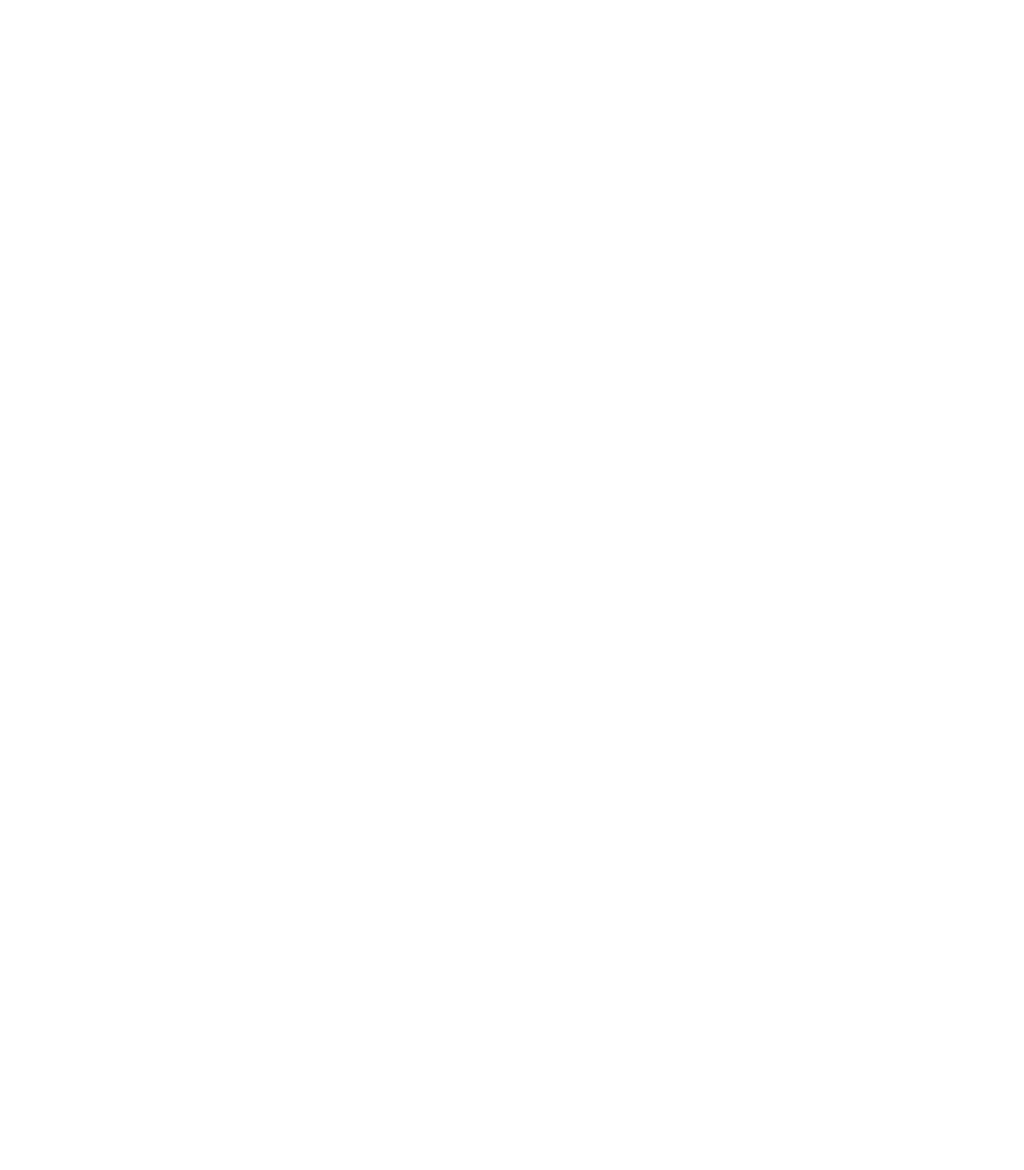
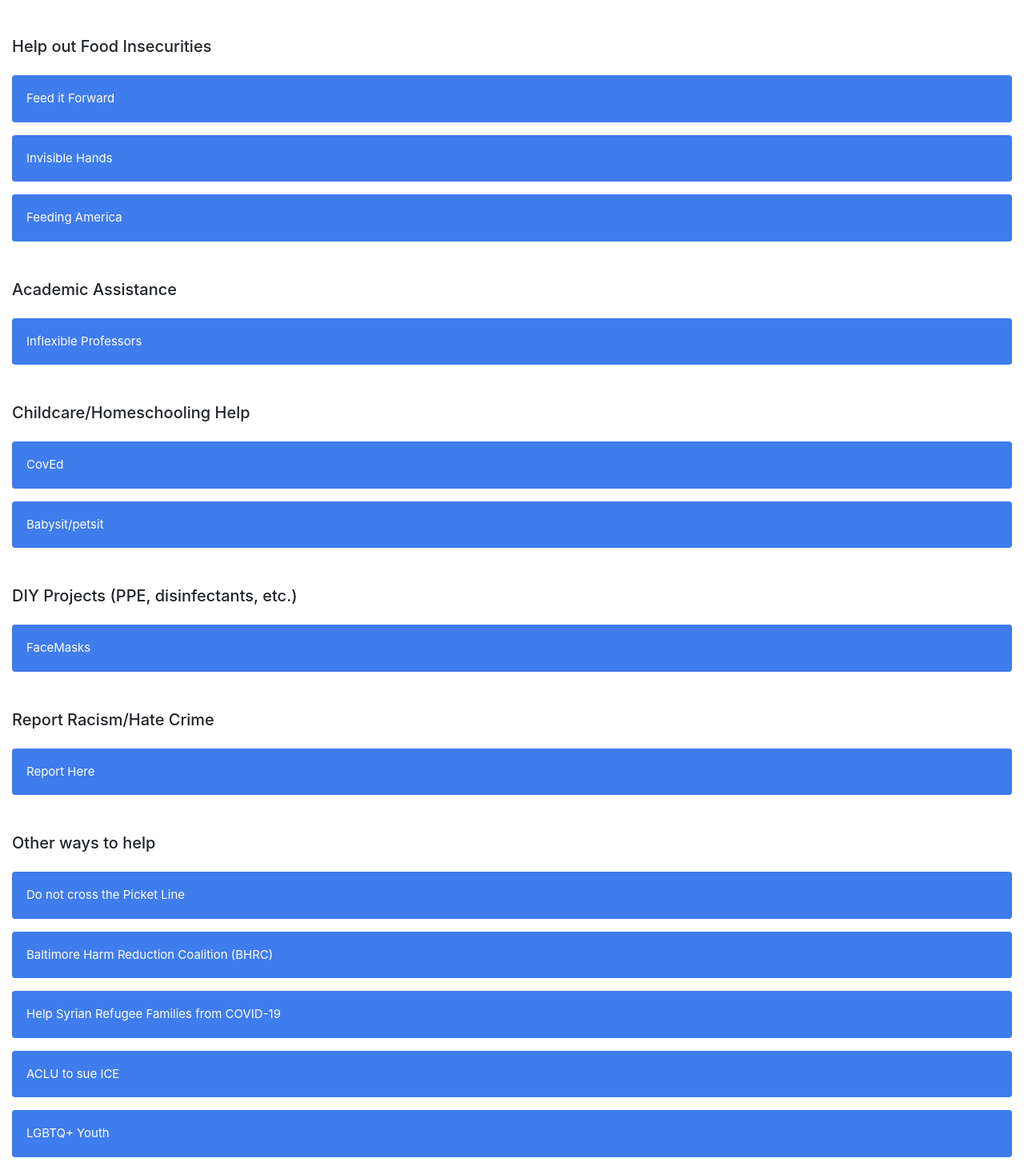
Before and after one commit to MattLiu-mygit/JHU-Help, a React (Create React App) app: page /covid-19/your-help in a window 1280 px wide. Shown: the part 938-2401 px from the top of the page at 80% size. Before the commit the page ends 896 px from the top, so only its background shows below. Built offline with nearby package versions, Linux system fonts and the light colour scheme.

Commit message:
Updated Contact Page, finished implementing YourHelp page

```diff
--- a/src/components/App.js
+++ b/src/components/App.js
@@ -1,6 +1,6 @@
 import React from 'react';
 import HomePage from './HomePage';
-import ContactPage from './covid-19/ContactPage';
+import ContactPage from './ContactPage';
 import Header from './common/Header';
 import { Route, Switch, Redirect } from 'react-router-dom';
 import NotFoundPAge from './NotFoundPage';
--- /dev/null
+++ b/src/components/ContactPage.js
@@ -0,0 +1,15 @@
+import React from 'react';
+
+class ContactPage extends React.Component {
+    render() {
+        return <>
+            <div className='jumbotron'>
+                <h2 >Contact us!</h2>
+            </div>
+            <p>Check out our Facebook page <a href='https://www.facebook.com/JHUHelp/?__tn__=%2Cd%2CP-R&eid=ARCzkTeb4uIJUi4nemKCHJf6vM9ByY6Z6NRKZYDBupNC2987pbYBScmveVrU-gsg3EKh_jO9a8Rr8L7G'>here</a>.</p>
+            <p>Email us at jhuhelp@gmail.com</p>
+        </>
+    }
+}
+
+export default ContactPage;
--- a/src/components/HomePage.js
+++ b/src/components/HomePage.js
@@ -5,16 +5,16 @@
     return <>
         <div className='jumbotron'>
             <h1>JHU Help</h1>
-            <p>(Still under construction)</p>
         </div>
-        <h4>Check out our Covid-19 pandemic resources!</h4>
-        <Link to='/covid-19' className='btn btn-primary'>Covid-19 Resources</Link>
-        <p></p>
-        <h4>Maryland 911 Alternatives</h4>
-        <Link to='/maryland-911-alternatives' className='btn btn-primary'>Maryland 911 Alternatives</Link>
-        <p></p>
-        <h4>Help us help you!</h4>
-        <Link to='/help-us' className='btn btn-primary'>Help us help you!</Link>
+        <h4>
+            <b>
+                <Link to='/covid-19' >Check out our Covid-19 pandemic resources!</Link>
+                <p></p>
+                <Link to='/maryland-911-alternatives' >Maryland 911 Alternatives</Link>
+                <p></p>
+                <Link to='/help-us' >Help us help you!</Link>
+            </b>
+        </h4>
     </>
 }
 export default HomePage;
--- a/src/components/covid-19/ContactPage.js
+++ /dev/null
@@ -1,12 +0,0 @@
-import React from 'react';
-
-class ContactPage extends React.Component {
-    render() {
-        return <>
-            <h2>Contact us!</h2>
-            <p>Contact info.</p>
-        </>
-    }
-}
-
-export default ContactPage;
--- a/src/components/covid-19/YourHelp.js
+++ b/src/components/covid-19/YourHelp.js
@@ -5,7 +5,7 @@
 const YouHelp = () => {
     return <>
         <h2>How you can help in the pandemic!</h2>
-        <h5>Help our Healthcare Workers</h5>
+        <h5 style={{ marginTop: '3rem' }}>Help our Healthcare Workers</h5>
         <Collapsible title='Maryland Responds Reserve Medical Corps' content={<>
             <p>Open to all: licensed health care professionals, students, or even volunteers interested in Emergency Response.</p>
             <p>Volunteer <a href='https://mdresponds.health.maryland.gov/'>here</a>.</p>
@@ -28,6 +28,66 @@
             <p>If you are in CALIFORNIA, one of the Cards for Courage Hopkins branch founders is looking for people to help her create these cards as well.</p>
             <p>Email cardsforcourage20@gmail.com for more info.</p>
         </>} />
+        <h5 style={{ marginTop: '3rem' }}>Help out Food Insecurities</h5>
+        <Collapsible title='Feed it Forward' content={<>
+            <p>Money from PekoPeko's Feed it Forward program goes towards feeding Baltimore’s healthcare workers and meal programs for vulnerable Baltimoreans. </p>
+            <p>The donations will also help PekoPeko continue to employ its staff, which are made mostly of local Baltimoreans too. </p>
+            <p>Find out more <a href='https://pekopekoramen.com/'>here</a>.</p>
+        </>} />
+        <Collapsible title='Invisible Hands' content={<>
+            <p>A free grocery delivery service to aid those heavily affected by COVID-19. </p>
+            <p>Volunteer or donate to Invisible Hands in the <b>NY & NJ Area</b> <a href='https://www.invisiblehandsdeliver.com/volunteer'>here</a>.</p>
+        </>} />
+        <Collapsible title='Feeding America' content={<>
+            <p>$1 = 10 meals </p>
+            <p>The largest network of foodbanks in the United States and aids those who cannot apply for food stamps.</p>
+            <p>Donate <a href='https://secure.feedingamerica.org/site/Donation2;jsessionid=00000000.app20048a?idb=49195498&df_id=26876&26876.donation=form1&mfc_pref=T&NONCE_TOKEN=96A992DD42E8A99A023512F5677E568E&s_channel=google&s_onsite_promo=MainNav_Today&s_subsrc=https://www.feedingamerica.org/&s_src=W203ORGSC&26876_donation=form1&s_referrer=google&_ga=2.251417090.527325342.1585436917-1451030443.1585436917'>here</a>.</p>
+        </>} />
+        <h5 style={{ marginTop: '3rem' }}>Academic Assistance</h5>
+        <Collapsible title='Inflexible Professors' content={<>
+            <p>Refer to reporting inflexible professors <Link to='/covid-19/college-help'>here</Link>.</p>
+        </>} />
+        <h5 style={{ marginTop: '3rem' }}>Childcare/Homeschooling Help</h5>
+        <Collapsible title='CovEd' content={<>
+            <p>A free platform started by university students that pairs undergraduate mentors with K-12 students who have been affected by school closures. The goal of this virtual service is to provide a resource for students including tutoring, college preparation, and mentorship.</p>
+            <p>Sign up to be a tutor <a href='http://www.coved.org/signup.html'>here</a>.</p>
+        </>} />
+        <Collapsible title='Babysit/petsit' content={<>
+            <p>Network of JHU affiliates and Baltimore locals helping each other out in this time of need.</p>
+            <p>Offer to babysit/petsit <a href='https://docs.google.com/spreadsheets/d/1ReeJZuaIu1WYKZjCPH0pGC44Ot63P6fNjkZR1yuKt64/edit?usp=sharing'>here</a>.</p>
+        </>} />
+        <h5 style={{ marginTop: '3rem' }}>DIY Projects (PPE, disinfectants, etc.)</h5>
+        <Collapsible title='FaceMasks' content={<>
+            <p>Refer to making facemasks in DIY projects <Link to='/covid-19/college-help'>here</Link>.</p>
+        </>} />
+        <h5 style={{ marginTop: '3rem' }}>Report Racism/Hate Crime</h5>
+        <Collapsible title='Report Here' content={<>
+            <p>Refer to <Link to='/covid-19/report'>here</Link>.</p>
+        </>} />
+        <h5 style={{ marginTop: '3rem' }}>Other ways to help</h5>
+        <Collapsible title='Do not cross the Picket Line' content={<>
+            <p>Don't use Amazon Delivery and Instacart</p>
+            <p>Amazon Delivery and Instacart are still requiring employees to work during the crisis. However, while these employees are required to work during these trying times, employers are not doing enough to ensure these workers are safe from COVID-19.</p>
+        </>} />
+        <Collapsible title='Baltimore Harm Reduction Coalition (BHRC)' content={<>
+            <p>An organization that seeks to help people targeted by the war on drugs and anti-sex work policies through naxolene workshops, syring exchange programs, and more. More info <a href='https://www.naloxoneforall.org/maryland?fbclid=IwAR0iZL_3SO4EauPdGgJuT-ivHRHztPf5ORofphThY1ccDyWif9L9TMeJXU0'>here</a>.</p>
+            <p>The organization has been providing goodie bags filled with snacks, water, condoms, and naxolene to vulnerable Baltimoreans. </p>
+            <p>Donate <a href='https://www.paypal.com/donate/?token=F3B-0zWDLCppr-rR28O1DSkWhw9F-SN44X8-YpanuxTkvsbfKzRsNYVJEqyaLRPDvFArRW&country.x=US&locale.x=US'>here</a>.</p>
+        </>} />
+        <Collapsible title='Help Syrian Refugee Families from COVID-19' content={<>
+            <p>Currently INARA is <b>matching</b> each donation!</p>
+            <p>Often refugee families don’t have running water, soap and other cleaning materials to protect themselves from COVID-19. </p>
+            <p>Donate <a href='https://www.inara.org/covid-19?fbclid=IwAR0fj8C2_5nheYLwmL6UlucmyZjagPl5IObTClk-nGn7Uoku9xjCPVxl2yk'>here</a>.</p>
+        </>} />
+        <Collapsible title='ACLU to sue ICE' content={<>
+            <p>ICE is still not taking measures to properly keep those stuck in immigration detention from contracting the virus. For more info, use the link!</p>
+            <p>Donate <a href='https://www.aclu.org/press-releases/aclu-sues-ice-release-immigrants-especially-vulnerable-covid-19'>here</a>.</p>
+        </>} />
+        <Collapsible title=' LGBTQ+ Youth' content={<>
+            <p>LGBTQ+ youth are faced with returning to abusive homes or going back into the closet due to mandatory quarantines in many states.</p>
+            <p>Donate <a href='https://www.bagly.org/covid19-direct-aid'>here</a>.</p>
+        </>} />
+        <p></p>
     </>
 }
 export default YouHelp;
```
